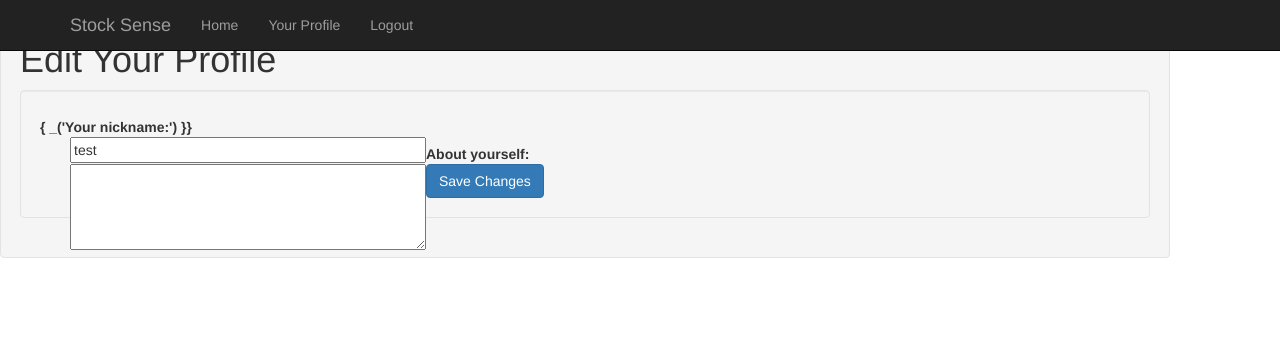
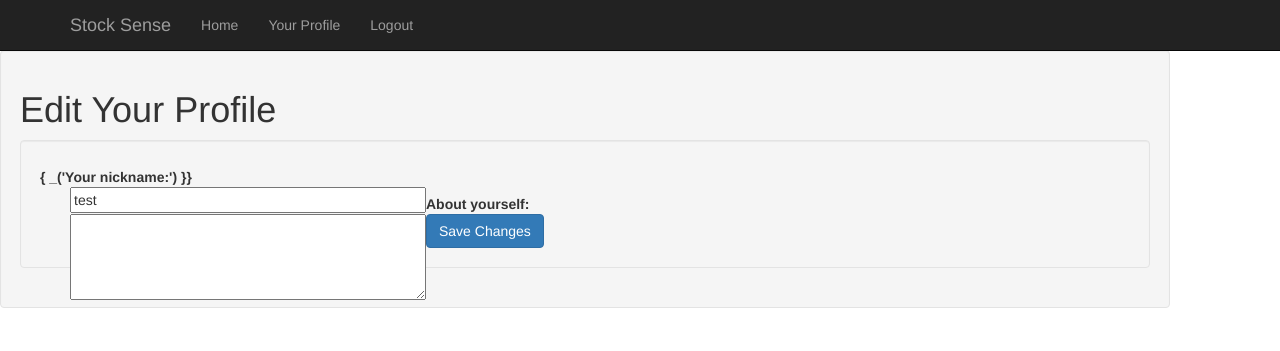
Before and after one commit to zhangruiskyline/flask_app, a Flask app: page /edit in a window 1280 px wide. Shown: the top 351 px of the page. Run offline with Flask 2, Linux system fonts and the light colour scheme; a user stored in the database is signed in; data comes from the database, SQL or seed files in the repository; parts of the project's set-up code (start-up, migrations or seed data) failed here and were passed over; some libraries are stand-ins or nearby versions.

Commit message:
bootstrap change

```diff
--- a/app/templates/base.html
+++ b/app/templates/base.html
@@ -34,7 +34,7 @@
     }
     </script>
   </head>
-  <body>
+  <body style="padding-top:50px">
     <nav class="navbar navbar-inverse navbar-fixed-top">
       <div class="container">
         <div class="navbar-header">
@@ -82,6 +82,5 @@
     <script src="{{ url_for('.static', filename='js/bootstrap.min.js') }}"></script>
     <!-- IE10 viewport hack for Surface/desktop Windows 8 bug -->
     <script src="../../assets/js/ie10-viewport-bug-workaround.js"></script>
-
   </body>
 </html>
```
